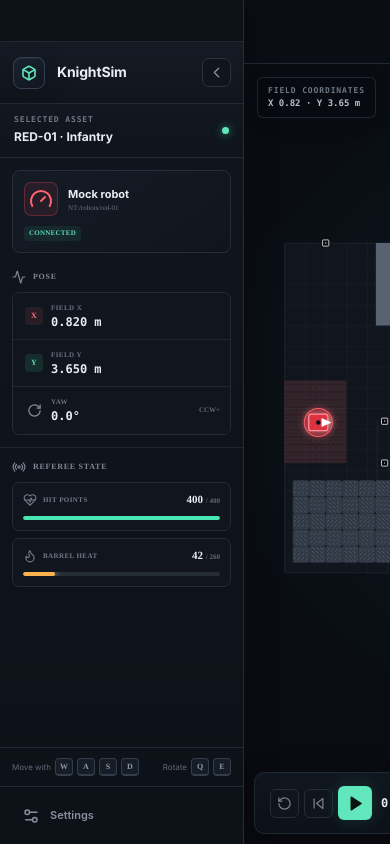
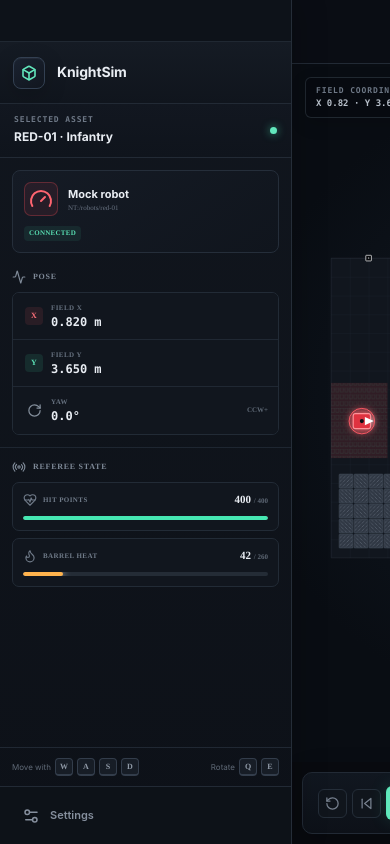
Before and after one commit to Gabe3L/knightsim, a React (Vite) app: page / in a window 390 px wide. Shown: the top 844 px of the page. Built offline with nearby package versions, Linux system fonts and the light colour scheme.

Commit message:
Updated sidebar behaviour

```diff
--- a/src/App.tsx
+++ b/src/App.tsx
@@ -1,4 +1,4 @@
-import { useCallback, useEffect, useState } from 'react';
+import { useCallback, useEffect, useRef, useState } from 'react';
 import { Sidebar } from './components/Sidebar';
 import { Timeline } from './components/Timeline';
 import { TopBar } from './components/TopBar';
@@ -9,10 +9,19 @@ import { Field2D } from './views/Field2D';
 import { Field3D } from './views/Field3D';
 
 const clamp = (value: number, min: number, max: number): number => Math.max(min, Math.min(max, value));
+const DEFAULT_SIDEBAR_WIDTH = 292;
+// The macOS traffic lights start at x=16 and span roughly 52px. The extra room
+// keeps them comfortably contained instead of letting the resize edge crowd them.
+const MIN_SIDEBAR_WIDTH = 96;
+const MAX_SIDEBAR_WIDTH = 480;
+const COMPACT_SIDEBAR_WIDTH = 190;
 
 export function App() {
   const [activeView, setActiveView] = useState<ViewMode>('2d');
-  const [sidebarCollapsed, setSidebarCollapsed] = useState(false);
+  const [sidebarWidth, setSidebarWidth] = useState(DEFAULT_SIDEBAR_WIDTH);
+  const [sidebarResizing, setSidebarResizing] = useState(false);
+  const sidebarResizingRef = useRef(false);
+  const sidebarDragStart = useRef({ pointerX: 0, width: DEFAULT_SIDEBAR_WIDTH });
   const [camera, setCamera] = useState<CameraState>({
     targetXM: ARCC_2026_FIELD.size.lengthM / 2,
     targetYM: ARCC_2026_FIELD.size.widthM / 2,
@@ -52,12 +61,54 @@ export function App() {
     return () => window.removeEventListener('keydown', onKeyDown);
   }, [robot, updateRobot]);
 
+  const startSidebarResize = useCallback((pointerX: number) => {
+    sidebarDragStart.current = { pointerX, width: sidebarWidth };
+    sidebarResizingRef.current = true;
+    setSidebarResizing(true);
+  }, [sidebarWidth]);
+
+  const resizeSidebar = useCallback((pointerX: number) => {
+    if (!sidebarResizingRef.current) return;
+    const nextWidth = sidebarDragStart.current.width + pointerX - sidebarDragStart.current.pointerX;
+    setSidebarWidth(clamp(nextWidth, MIN_SIDEBAR_WIDTH, MAX_SIDEBAR_WIDTH));
+  }, []);
+
+  const stopSidebarResize = useCallback(() => {
+    sidebarResizingRef.current = false;
+    setSidebarResizing(false);
+  }, []);
+
+  useEffect(() => {
+    const handlePointerMove = (event: PointerEvent): void => resizeSidebar(event.clientX);
+    window.addEventListener('pointermove', handlePointerMove);
+    window.addEventListener('pointerup', stopSidebarResize);
+    window.addEventListener('pointercancel', stopSidebarResize);
+    return () => {
+      window.removeEventListener('pointermove', handlePointerMove);
+      window.removeEventListener('pointerup', stopSidebarResize);
+      window.removeEventListener('pointercancel', stopSidebarResize);
+    };
+  }, [resizeSidebar, stopSidebarResize]);
+
+  const resizeSidebarByKeyboard = useCallback((nextWidth: number) => {
+    setSidebarWidth(clamp(nextWidth, MIN_SIDEBAR_WIDTH, MAX_SIDEBAR_WIDTH));
+  }, []);
+
   return (
-    <div className={sidebarCollapsed ? 'app-shell sidebar-is-collapsed' : 'app-shell'}>
+    <div
+      className={sidebarResizing ? 'app-shell sidebar-is-resizing' : 'app-shell'}
+      style={{ '--sidebar-width': `${sidebarWidth}px` } as React.CSSProperties}
+    >
       <Sidebar
-        collapsed={sidebarCollapsed}
+        compact={sidebarWidth < COMPACT_SIDEBAR_WIDTH}
+        maxWidth={MAX_SIDEBAR_WIDTH}
+        minWidth={MIN_SIDEBAR_WIDTH}
         robot={robot}
-        onToggle={() => setSidebarCollapsed((collapsed) => !collapsed)}
+        width={sidebarWidth}
+        onResize={resizeSidebar}
+        onResizeEnd={stopSidebarResize}
+        onResizeKeyboard={resizeSidebarByKeyboard}
+        onResizeStart={startSidebarResize}
       />
       <div className="app-main">
         <TopBar
--- a/src/components/Sidebar.tsx
+++ b/src/components/Sidebar.tsx
@@ -1,16 +1,61 @@
-import { Box, ChevronLeft, ChevronRight, Settings2 } from 'lucide-react';
+import type { KeyboardEvent, PointerEvent } from 'react';
+import { Box, Settings2 } from 'lucide-react';
 import type { RobotTelemetry } from '../types';
 import { Inspector } from './Inspector';
 
 interface SidebarProps {
-  readonly collapsed: boolean;
+  readonly compact: boolean;
+  readonly maxWidth: number;
+  readonly minWidth: number;
   readonly robot: RobotTelemetry;
-  readonly onToggle: () => void;
+  readonly width: number;
+  readonly onResize: (pointerX: number) => void;
+  readonly onResizeEnd: () => void;
+  readonly onResizeKeyboard: (width: number) => void;
+  readonly onResizeStart: (pointerX: number) => void;
 }
 
-export function Sidebar({ collapsed, robot, onToggle }: SidebarProps) {
+export function Sidebar({
+  compact,
+  maxWidth,
+  minWidth,
+  robot,
+  width,
+  onResize,
+  onResizeEnd,
+  onResizeKeyboard,
+  onResizeStart,
+}: SidebarProps) {
+  const handlePointerDown = (event: PointerEvent<HTMLDivElement>): void => {
+    if (event.button !== 0) return;
+    event.currentTarget.setPointerCapture(event.pointerId);
+    onResizeStart(event.clientX);
+  };
+
+  const handlePointerMove = (event: PointerEvent<HTMLDivElement>): void => {
+    if (!event.currentTarget.hasPointerCapture(event.pointerId)) return;
+    onResize(event.clientX);
+  };
+
+  const handlePointerEnd = (event: PointerEvent<HTMLDivElement>): void => {
+    if (event.currentTarget.hasPointerCapture(event.pointerId)) {
+      event.currentTarget.releasePointerCapture(event.pointerId);
+    }
+    onResizeEnd();
+  };
+
+  const handleKeyDown = (event: KeyboardEvent<HTMLDivElement>): void => {
+    const step = event.shiftKey ? 32 : 8;
+    if (event.key === 'ArrowLeft') onResizeKeyboard(width - step);
+    else if (event.key === 'ArrowRight') onResizeKeyboard(width + step);
+    else if (event.key === 'Home') onResizeKeyboard(minWidth);
+    else if (event.key === 'End') onResizeKeyboard(maxWidth);
+    else return;
+    event.preventDefault();
+  };
+
   return (
-    <aside className={collapsed ? 'sidebar sidebar-collapsed' : 'sidebar'}>
+    <aside className={compact ? 'sidebar sidebar-compact' : 'sidebar'}>
       <div className="window-controls-bar" aria-hidden="true" />
 
       <div className="sidebar-brand-row">
@@ -21,19 +66,10 @@ export function Sidebar({ collapsed, robot, onToggle }: SidebarProps) {
           <div className="brand-title">KnightSim</div>
           <div className="brand-subtitle">ARCC telemetry workbench</div>
         </div>
-        <button
-          className="sidebar-toggle"
-          type="button"
-          onClick={onToggle}
-          aria-label={collapsed ? 'Expand sidebar' : 'Collapse sidebar'}
-          title={collapsed ? 'Expand sidebar' : 'Collapse sidebar'}
-        >
-          {collapsed ? <ChevronRight size={17} /> : <ChevronLeft size={17} />}
-        </button>
       </div>
 
       <div className="sidebar-body">
-        <Inspector robot={robot} collapsed={collapsed} />
+        <Inspector robot={robot} collapsed={compact} />
       </div>
 
       <div className="sidebar-footer">
@@ -42,6 +78,23 @@ export function Sidebar({ collapsed, robot, onToggle }: SidebarProps) {
           <span>Settings</span>
         </button>
       </div>
+
+      <div
+        className="sidebar-resize-handle"
+        role="separator"
+        tabIndex={0}
+        aria-label="Resize sidebar"
+        aria-orientation="vertical"
+        aria-valuemax={maxWidth}
+        aria-valuemin={minWidth}
+        aria-valuenow={Math.round(width)}
+        onKeyDown={handleKeyDown}
+        onLostPointerCapture={onResizeEnd}
+        onPointerCancel={handlePointerEnd}
+        onPointerDown={handlePointerDown}
+        onPointerMove={handlePointerMove}
+        onPointerUp={handlePointerEnd}
+      />
     </aside>
   );
 }
--- a/src/styles.css
+++ b/src/styles.css
@@ -22,15 +22,15 @@ button { color: inherit; }
 
 .app-shell {
   display: grid;
-  grid-template-columns: 292px minmax(0, 1fr);
+  grid-template-columns: var(--sidebar-width, 292px) minmax(0, 1fr);
   width: 100%;
   height: 100%;
   background:
     radial-gradient(circle at 55% -25%, rgba(53, 80, 101, .14), transparent 42%),
     #090b10;
-  transition: grid-template-columns .22s cubic-bezier(.2, .75, .25, 1);
 }
-.app-shell.sidebar-is-collapsed { grid-template-columns: 58px minmax(0, 1fr); }
+.app-shell.sidebar-is-resizing,
+.app-shell.sidebar-is-resizing * { cursor: col-resize !important; }
 .app-main {
   display: grid;
   grid-template-rows: 64px minmax(0, 1fr) 82px;
@@ -45,7 +45,7 @@ button { color: inherit; }
   grid-template-rows: 42px 62px minmax(0, 1fr) 58px;
   min-width: 0;
   min-height: 0;
-  overflow: hidden;
+  overflow: visible;
   border-right: 1px solid #252d38;
   background: linear-gradient(180deg, #11161e 0%, #0d1118 100%);
   box-shadow: 8px 0 28px rgba(0, 0, 0, .16);
@@ -58,7 +58,7 @@ button { color: inherit; }
 }
 .sidebar-brand-row {
   display: grid;
-  grid-template-columns: 34px minmax(0, 1fr) 30px;
+  grid-template-columns: 34px minmax(0, 1fr);
   align-items: center;
   gap: 10px;
   padding: 0 11px 0 13px;
@@ -66,18 +66,6 @@ button { color: inherit; }
   background: linear-gradient(180deg, #151b24, #10151d);
 }
 .sidebar-brand-copy { min-width: 0; overflow: hidden; white-space: nowrap; }
-.sidebar-toggle {
-  display: grid;
-  width: 29px;
-  height: 29px;
-  place-items: center;
-  border: 1px solid #2a3441;
-  border-radius: 7px;
-  color: #838e9c;
-  background: #10151d;
-  cursor: pointer;
-}
-.sidebar-toggle:hover { color: #edf2f7; border-color: #414d5c; background: #18202b; }
 .sidebar-body { min-height: 0; overflow: hidden; }
 .sidebar-footer {
   display: flex;
@@ -104,13 +92,39 @@ button { color: inherit; }
   cursor: pointer;
 }
 .sidebar-settings:hover { color: #eef3f8; border-color: #2a3440; background: #171e28; }
-.sidebar-collapsed .sidebar-brand-row { grid-template-columns: 34px; justify-content: center; padding-inline: 12px; }
-.sidebar-collapsed .brand-mark { display: none; }
-.sidebar-collapsed .sidebar-brand-copy { display: none; }
-.sidebar-collapsed .sidebar-toggle { width: 32px; height: 32px; border-color: #34404e; }
-.sidebar-collapsed .sidebar-footer { padding-inline: 8px; }
-.sidebar-collapsed .sidebar-settings { justify-content: center; padding: 0; }
-.sidebar-collapsed .sidebar-settings span { display: none; }
+.sidebar-compact .sidebar-brand-row { grid-template-columns: 34px; justify-content: center; padding-inline: 12px; }
+.sidebar-compact .sidebar-brand-copy { display: none; }
+.sidebar-compact .sidebar-footer { padding-inline: 8px; }
+.sidebar-compact .sidebar-settings { justify-content: center; padding: 0; }
+.sidebar-compact .sidebar-settings span { display: none; }
+.sidebar-resize-handle {
+  position: absolute;
+  z-index: 20;
+  top: 0;
+  right: -4px;
+  width: 8px;
+  height: 100%;
+  outline: none;
+  cursor: col-resize;
+  touch-action: none;
+  -webkit-app-region: no-drag;
+}
+.sidebar-resize-handle::after {
+  content: '';
+  position: absolute;
+  top: 0;
+  bottom: 0;
+  left: 3px;
+  width: 2px;
+  background: transparent;
+  transition: background-color .14s ease, box-shadow .14s ease;
+}
+.sidebar-resize-handle:hover::after,
+.sidebar-resize-handle:focus-visible::after,
+.sidebar-is-resizing .sidebar-resize-handle::after {
+  background: var(--accent);
+  box-shadow: 0 0 9px rgba(98, 231, 188, .42);
+}
 
 .topbar {
   position: relative;
@@ -256,14 +270,12 @@ kbd { display: inline-grid; min-width: 18px; height: 18px; place-items: center;
 .speed-control select { width: 48px; padding: 5px 3px; border: 1px solid #2a3440; border-radius: 5px; color: #cbd2db; outline: 0; background: #0d1218; font: 650 9px/1 ui-monospace; cursor: pointer; }
 
 @media (max-width: 1160px) {
-  .app-shell { grid-template-columns: 268px minmax(0, 1fr); }
   .brand-subtitle { display: none; }
   .timeline { grid-template-columns: auto 112px minmax(150px, 1fr) 76px; gap: 9px; }
   .field-overlay-center { display: none; }
 }
 
 @media (max-width: 980px) {
-  .app-shell { grid-template-columns: 244px minmax(0, 1fr); }
   .topbar { grid-template-columns: minmax(0, 1fr) auto minmax(0, 1fr); padding-inline: 10px; }
   .view-tab { gap: 0; padding-inline: 7px; font-size: 9px; }
   .view-tab svg { display: none; }
```
